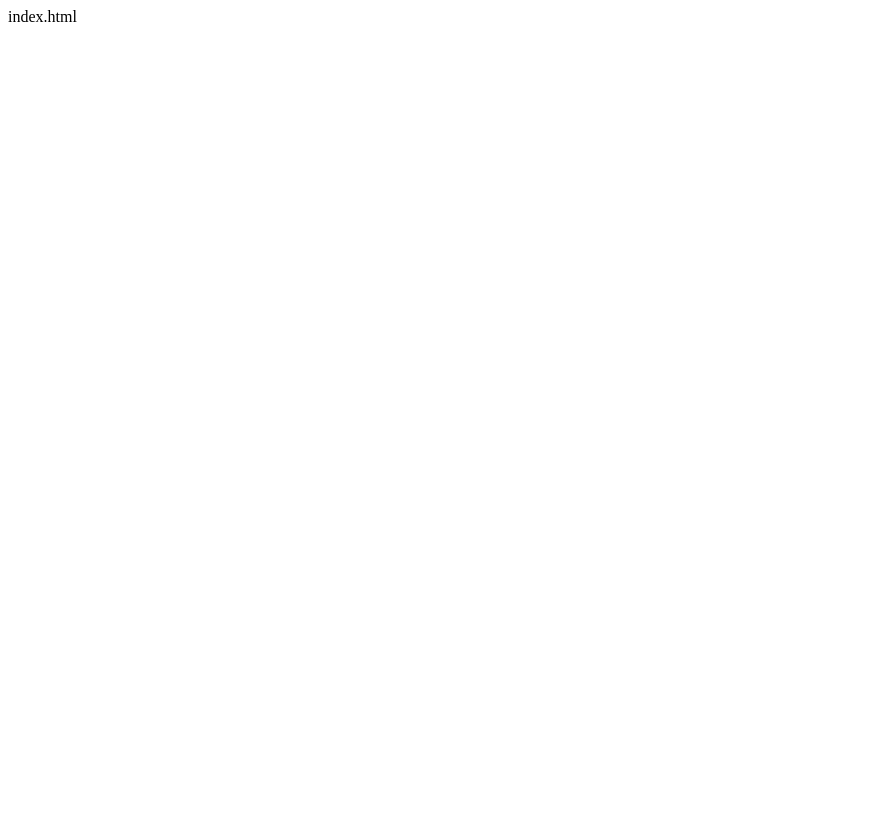
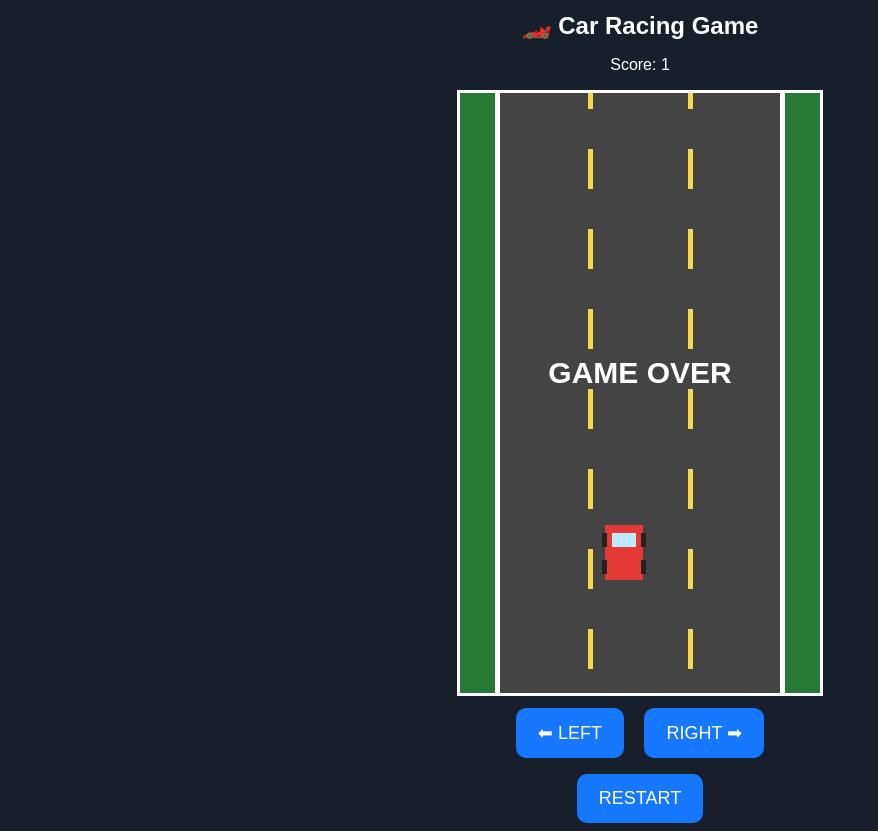
Before and after one commit to shaheenasif/Car-game-Junaid-2026, a plain HTML site: page index.html in a window 1280 px wide. Shown: the whole page, without its empty margins (0-878 px from the left). Before the commit the page ends 800 px from the top, so only its background shows below. Drawn offline with Linux system fonts and the light colour scheme.

Commit message:
Add basic structure for Car Racing Game

```diff
--- a/index.html
+++ b/index.html
@@ -1 +1,61 @@
-index.html
+
+<!DOCTYPE html>
+<html lang="en">
+<head>
+<meta charset="UTF-8">
+<meta name="viewport" content="width=device-width, initial-scale=1">
+<title>Car Racing Game</title>
+<style>
+body{margin:0;background:#17202a;color:white;font-family:Arial;text-align:center}
+h2{margin:12px}
+canvas{width:95%;max-width:360px;background:#277a36;border:3px solid white;touch-action:none}
+button{padding:14px 22px;margin:8px;border:0;border-radius:10px;background:#1677ff;color:white;font-size:18px}
+</style>
+</head>
+<body>
+<h2>🏎️ Car Racing Game</h2>
+<p id="score">Score: 0</p>
+<canvas id="game" width="360" height="600"></canvas>
+<div>
+<button id="left">⬅ LEFT</button>
+<button id="right">RIGHT ➡</button>
+</div>
+<button onclick="restart()">RESTART</button>
+<script>
+const c=document.getElementById("game"),x=c.getContext("2d");
+let car=160,score=0,lines=0,over=false,traffic=[],left=false,right=false;
+function drawCar(a,b,color){
+x.fillStyle=color;x.fillRect(a,b,38,55);
+x.fillStyle="#bdeaff";x.fillRect(a+7,b+8,24,14);
+x.fillStyle="#222";x.fillRect(a-3,b+8,5,14);x.fillRect(a+36,b+8,5,14);x.fillRect(a-3,b+35,5,14);x.fillRect(a+36,b+35,5,14);
+}
+function frame(){
+if(over)return;
+x.fillStyle="#277a36";x.fillRect(0,0,360,600);
+x.fillStyle="#444";x.fillRect(35,0,290,600);
+x.fillStyle="white";x.fillRect(35,0,5,600);x.fillRect(320,0,5,600);
+x.fillStyle="#f8d84a";
+for(let y=-80;y<620;y+=80){x.fillRect(128,y+lines,5,40);x.fillRect(228,y+lines,5,40)}
+lines=(lines+4)%80;
+if(left)car-=5;if(right)car+=5;car=Math.max(43,Math.min(279,car));
+if(Math.random()<0.025)traffic.push({a:[45,145,245][Math.floor(Math.random()*3)],b:-60});
+for(let i=traffic.length-1;i>=0;i--){
+let t=traffic[i];t.b+=4;
+drawCar(t.a,t.b,"#e53935");
+if(car<t.a+38&&car+38>t.a&&485<t.b+55&&540>t.b){over=true;x.fillStyle="white";x.font="bold 30px Arial";x.textAlign="center";x.fillText("GAME OVER",180,290);return}
+if(t.b>610){traffic.splice(i,1);score++;document.getElementById("score").textContent="Score: "+score}
+}
+drawCar(car,485,"#1687ff");
+requestAnimationFrame(frame);
+}
+function hold(id,dir){
+let b=document.getElementById(id);
+b.onpointerdown=e=>{e.preventDefault();if(dir==="left")left=true;else right=true};
+b.onpointerup=b.onpointercancel=b.onpointerleave=()=>{if(dir==="left")left=false;else right=false};
+}
+hold("left","left");hold("right","right");
+function restart(){car=160;score=0;lines=0;over=false;traffic=[];left=false;right=false;document.getElementById("score").textContent="Score: 0";frame()}
+restart();
+</script>
+</body>
+</html>
```
